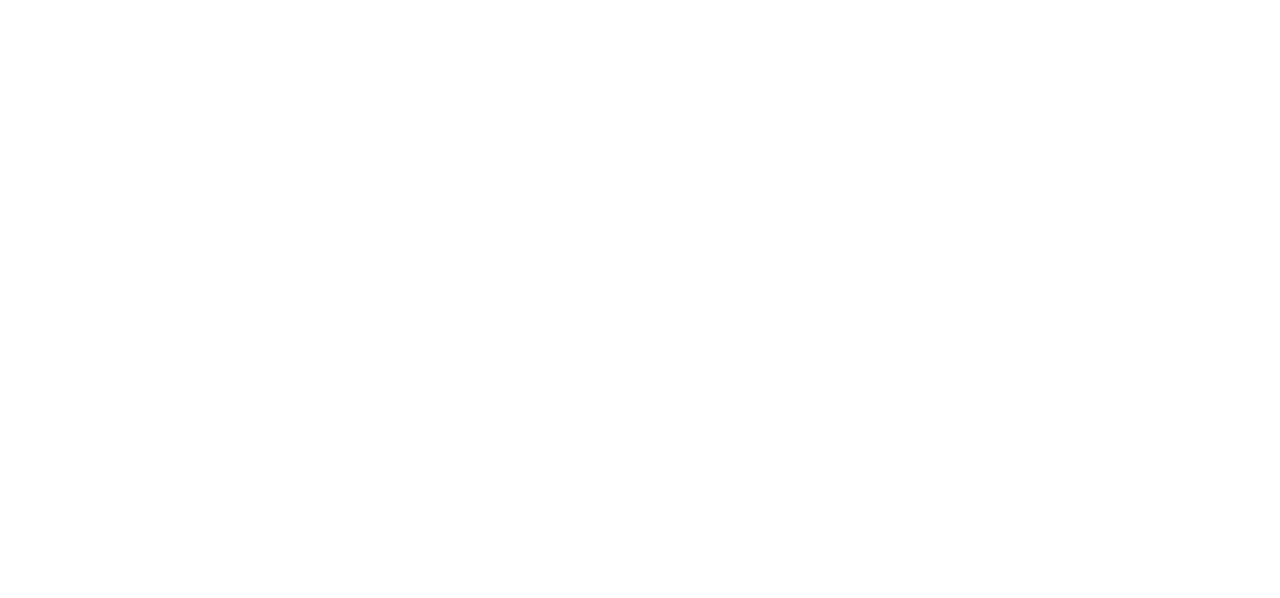
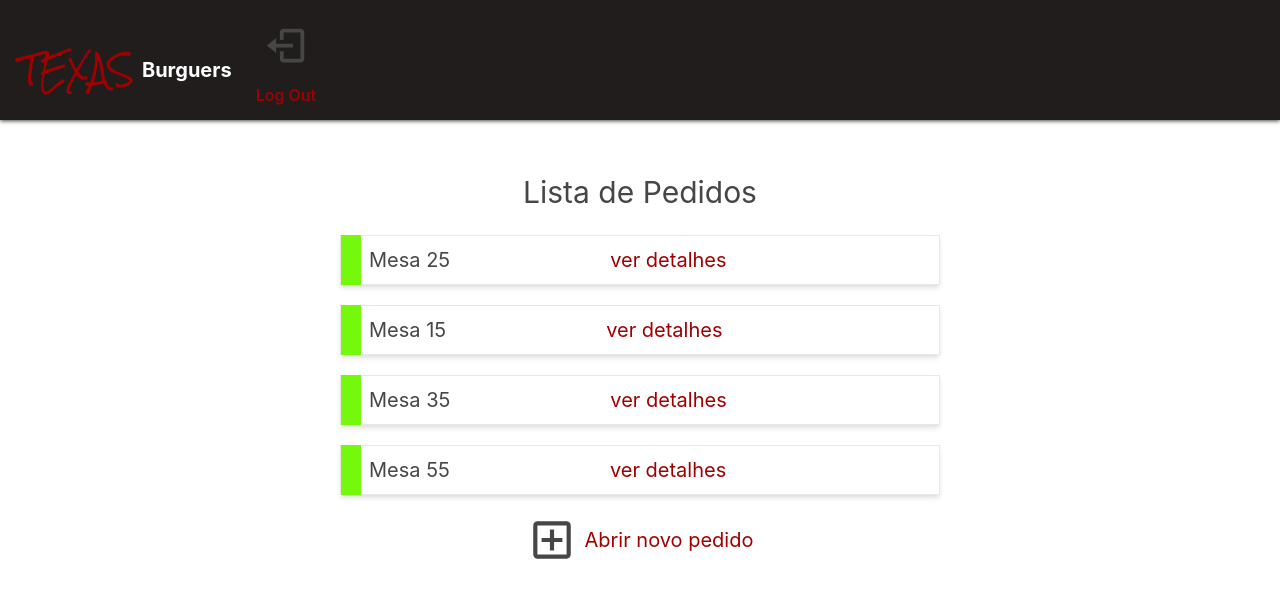
Before and after one commit to zecart22/frontend-my-simple-restaurant, a React (Create React App) app: page /listorders in a window 1280 px wide. Shown: the top 598 px of the page. Built offline with nearby package versions, Linux system fonts and the light colour scheme.

Commit message:
feat/page List Order done

```diff
--- a/src/components/Cards/CardOrders/index.tsx
+++ b/src/components/Cards/CardOrders/index.tsx
@@ -29,3 +29,36 @@
     </Flex>
   );
 };
+
+interface CardOrderProps {
+  table: number;
+}
+
+export const CardOrdersList = ({ table }: CardOrderProps) => {
+  return (
+    <Flex
+      w={["270px", "380px", "400px", "600px"]}
+      h={"50px"}
+      border={"1px"}
+      borderColor={"theme.gray50"}
+      bg={"theme.white"}
+      boxShadow={"md"}
+      _hover={{
+        transform: "translateY(-2px)",
+        border: "2px",
+        borderColor: "#74F80C",
+      }}
+      transition="border 0.2s, ease 0s, transform 0.2s"
+    >
+      <HStack>
+        <Box w={"20px"} h={"50px"} bg={"theme.green"}></Box>
+        <HStack spacing={[10, 40]}>
+          <Text fontSize={[15, 20]}>Mesa {table}</Text>
+          <Text fontSize={[15, 20]} color={"theme.red"}>
+            ver detalhes
+          </Text>
+        </HStack>
+      </HStack>
+    </Flex>
+  );
+};
--- /dev/null
+++ b/src/pages/ListOrders/index.tsx
@@ -0,0 +1,25 @@
+import { VStack, Text, HStack } from "@chakra-ui/react";
+import { Header } from "../../components/Header";
+import { MdOutlineAddBox } from "react-icons/md";
+import { CardOrdersList } from "../../components/Cards/CardOrders";
+
+export const ListOrders = () => {
+  return (
+    <>
+      <Header />
+      <VStack mt={50} spacing={5} justifyContent={"center"}>
+        <Text fontSize={30}>Lista de Pedidos</Text>
+        <CardOrdersList table={25} />
+        <CardOrdersList table={15} />
+        <CardOrdersList table={35} />
+        <CardOrdersList table={55} />
+        <HStack>
+          <MdOutlineAddBox size={50} color={"theme.gray100"} />
+          <Text fontSize={20} color={"theme.red"}>
+            Abrir novo pedido
+          </Text>
+        </HStack>
+      </VStack>
+    </>
+  );
+};
--- a/src/routes/index.tsx
+++ b/src/routes/index.tsx
@@ -6,6 +6,7 @@
 import { OpenOrder } from "../pages/OpenOrder";
 import { CreateProduct } from "../pages/CreateProduct";
 import { ListCategory } from "../pages/ListCategories";
+import { ListOrders } from "../pages/ListOrders";
 
 export const Routes = () => {
   return (
@@ -17,6 +18,7 @@
       <Route exact path="/openorder" component={OpenOrder} />
       <Route exact path="/createproduct" component={CreateProduct} />
       <Route exact path="/listcategory" component={ListCategory} />
+      <Route exact path="/listorders" component={ListOrders} />
     </Switch>
   );
 };
```
